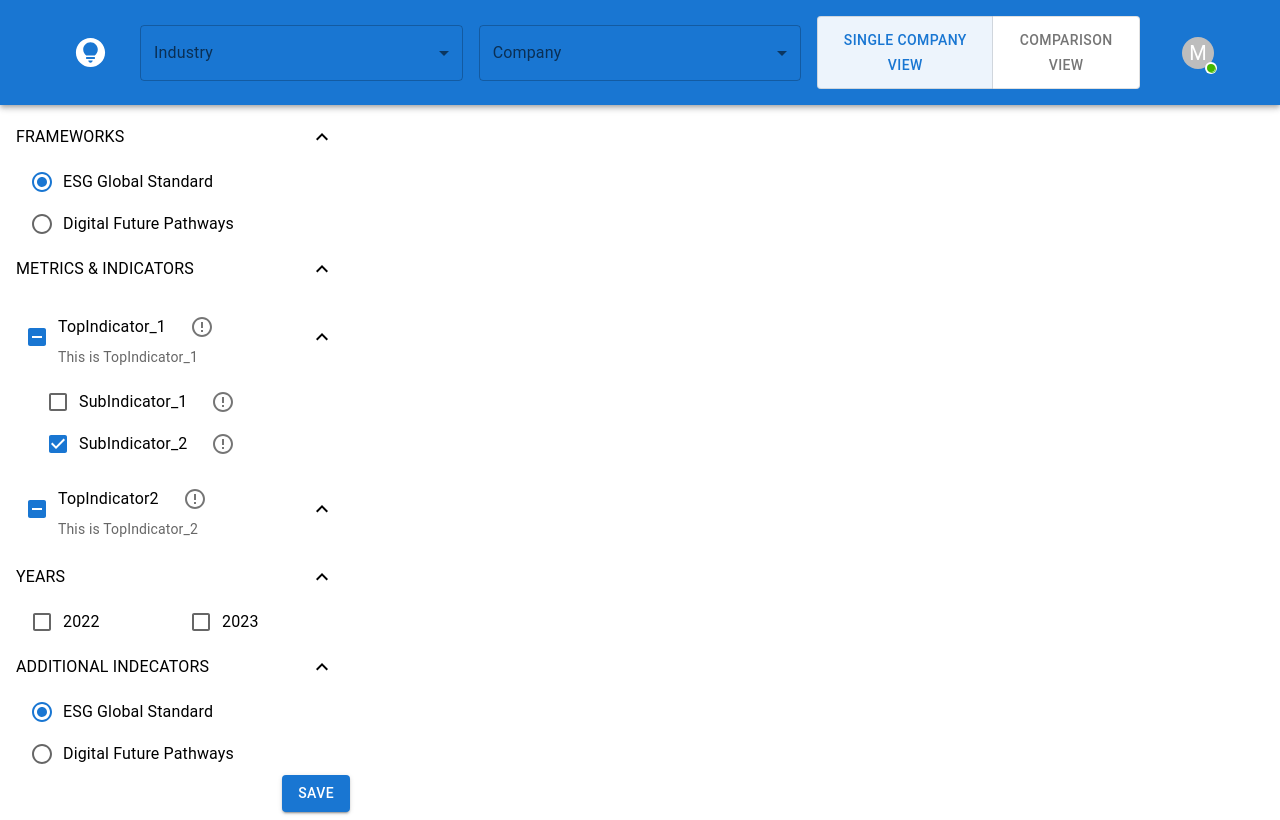
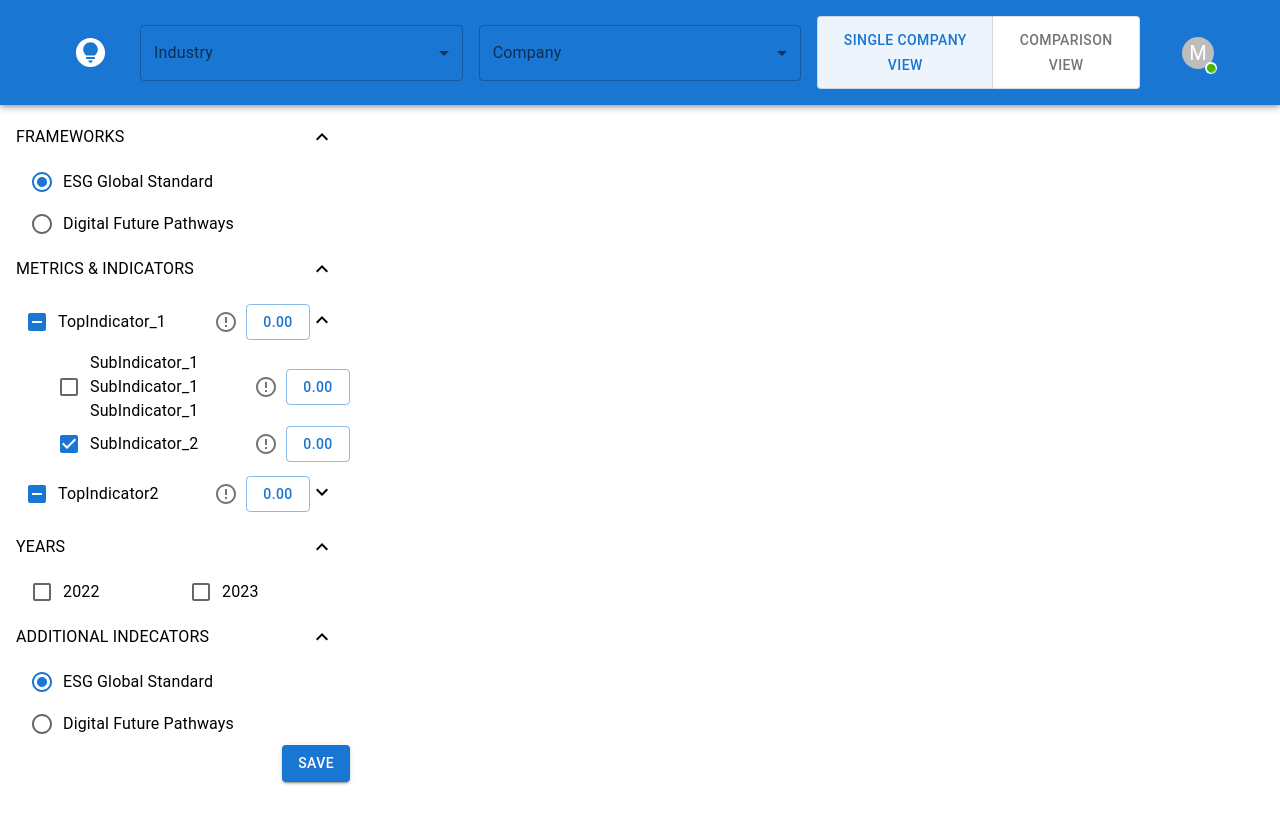
Before and after one commit to COMP9900-24T1-Nullbody/frontend, a React (Create React App) app: page /main in a window 1280 px wide. Both pictures are taken after a click on the button 202 px from the left and 327 px from the top of the page. Built offline with nearby package versions, Linux system fonts and the light colour scheme.

Commit message:
1. React.Fragment统一用Box进行替换 2. Metrics的部分进行了布局调整

```diff
--- a/src/components/AvatarMenu.jsx
+++ b/src/components/AvatarMenu.jsx
@@ -11,6 +11,7 @@ import Divider from "@mui/material/Divider";
 import PersonAdd from "@mui/icons-material/PersonAdd";
 import Settings from "@mui/icons-material/Settings";
 import Logout from "@mui/icons-material/Logout";
+import { Box } from "@mui/material";
 
 const StyledBadge = styled(Badge)(({ theme }) => ({
   "& .MuiBadge-badge": {
@@ -51,7 +52,7 @@ export default function AvatarMenu() {
   };
 
   return (
-    <React.Fragment>
+    <Box>
       <StyledBadge
         overlap="circular"
         anchorOrigin={{ vertical: "bottom", horizontal: "right" }}
@@ -102,6 +103,6 @@ export default function AvatarMenu() {
           Logout
         </MenuItem>
       </Menu>
-    </React.Fragment>
+    </Box>
   );
 }
--- a/src/components/CollapseSiders/Additions/Additions.jsx
+++ b/src/components/CollapseSiders/Additions/Additions.jsx
@@ -7,6 +7,7 @@ import ExpandLess from "@mui/icons-material/ExpandLess";
 import ExpandMore from "@mui/icons-material/ExpandMore";
 
 import FrameworkOptions from "../Frameworks/FrameworksOptions";
+import { Box } from "@mui/material";
 
 export default function CollapseAdditions() {
   const [open, setOpen] = React.useState(true);
@@ -16,7 +17,7 @@ export default function CollapseAdditions() {
   };
 
   return (
-    <React.Fragment>
+    <Box>
       <ListItemButton onClick={handleClick}>
         <ListItemText primary="ADDITIONAL INDECATORS" />
         {open ? <ExpandLess /> : <ExpandMore />}
@@ -25,6 +26,6 @@ export default function CollapseAdditions() {
       <Collapse in={open} timeout="auto" unmountOnExit>
         <FrameworkOptions />
       </Collapse>
-    </React.Fragment>
+    </Box>
   );
 }
--- a/src/components/CollapseSiders/Frameworks/Frameworks.jsx
+++ b/src/components/CollapseSiders/Frameworks/Frameworks.jsx
@@ -7,6 +7,7 @@ import ExpandLess from "@mui/icons-material/ExpandLess";
 import ExpandMore from "@mui/icons-material/ExpandMore";
 
 import FrameworkOptions from "./FrameworksOptions";
+import { Box } from "@mui/material";
 
 export default function CollapseFrameworks() {
   const [open, setOpen] = React.useState(true);
@@ -16,7 +17,7 @@ export default function CollapseFrameworks() {
   };
 
   return (
-    <React.Fragment>
+    <Box>
       <ListItemButton onClick={handleClick}>
         <ListItemText primary="FRAMEWORKS" />
         {open ? <ExpandLess /> : <ExpandMore />}
@@ -25,6 +26,6 @@ export default function CollapseFrameworks() {
       <Collapse in={open} timeout="auto" unmountOnExit>
         <FrameworkOptions />
       </Collapse>
-    </React.Fragment>
+    </Box>
   );
 }
--- a/src/components/CollapseSiders/Metrics/Metrics.jsx
+++ b/src/components/CollapseSiders/Metrics/Metrics.jsx
@@ -7,6 +7,7 @@ import ExpandLess from "@mui/icons-material/ExpandLess";
 import ExpandMore from "@mui/icons-material/ExpandMore";
 
 import MetricsOptions from "./MetricsOptions";
+import { Box } from "@mui/material";
 
 export default function CollapseMetrics() {
   const [open, setOpen] = React.useState(true);
@@ -16,7 +17,7 @@ export default function CollapseMetrics() {
   };
 
   return (
-    <React.Fragment>
+    <Box>
       <ListItemButton onClick={handleClick}>
         <ListItemText primary="METRICS & INDICATORS" />
         {open ? <ExpandLess /> : <ExpandMore />}
@@ -25,6 +26,6 @@ export default function CollapseMetrics() {
       <Collapse in={open} timeout="auto" unmountOnExit>
         <MetricsOptions />
       </Collapse>
-    </React.Fragment>
+    </Box>
   );
 }
--- a/src/components/CollapseSiders/Metrics/MetricsOptions.jsx
+++ b/src/components/CollapseSiders/Metrics/MetricsOptions.jsx
@@ -1,45 +1,135 @@
+/* eslint-disable react/prop-types */
 import React, { useState } from "react";
 import ListItemButton from "@mui/material/ListItemButton";
-import ListItemText from "@mui/material/ListItemText";
 import Collapse from "@mui/material/Collapse";
 import Checkbox from "@mui/material/Checkbox";
-import { FormControlLabel, Grid, IconButton, Tooltip } from "@mui/material";
+import { Box, IconButton, Tooltip, Typography } from "@mui/material";
 
 import ErrorOutlineOutlinedIcon from "@mui/icons-material/ErrorOutlineOutlined";
 import { ExpandLess, ExpandMore } from "@mui/icons-material";
 
+import WeightButton from "./WeightButton";
+
+// TopIndicator component
+const TopIndicator = ({ open, topIndicatorItem, onTopIndicatorClick }) => {
+  return (
+    <ListItemButton
+      onClick={() => onTopIndicatorClick(topIndicatorItem.topIndicator)}
+    >
+      <Box
+        sx={{
+          display: "flex",
+          alignItems: "center",
+          width: "100%",
+        }}
+      >
+        <Box>
+          <Checkbox
+            checked={topIndicatorItem.subIndicatorren.every(
+              (subIndicator) => subIndicator.checked
+            )}
+            indeterminate={
+              topIndicatorItem.subIndicatorren.some(
+                (subIndicator) => subIndicator.checked
+              ) &&
+              !topIndicatorItem.subIndicatorren.every(
+                (subIndicator) => subIndicator.checked
+              )
+            }
+            onChange={() => onTopIndicatorClick(topIndicatorItem.topIndicator)}
+          />
+        </Box>
+
+        <Box sx={{ flexGrow: 1 }}>
+          <Typography wrap="wrap">{topIndicatorItem.topIndicator}</Typography>
+        </Box>
+
+        <Box>
+          <Tooltip title={topIndicatorItem.description}>
+            <IconButton>
+              <ErrorOutlineOutlinedIcon />
+            </IconButton>
+          </Tooltip>
+        </Box>
+
+        <Box>
+          <WeightButton />
+        </Box>
+
+        <Box>{open ? <ExpandLess /> : <ExpandMore />}</Box>
+      </Box>
+    </ListItemButton>
+  );
+};
+
+// SubIndicator component
+const SubIndicator = ({ subIndicatorItem, onSubIndicatorClick }) => {
+  return (
+    <Box sx={{ display: "flex", alignItems: "center", width: "100%" }}>
+      <Box>
+        <Checkbox
+          checked={subIndicatorItem.checked}
+          onChange={() => onSubIndicatorClick(subIndicatorItem.subIndicator)}
+        />
+      </Box>
+
+      <Box sx={{ flexGrow: 1 }}>
+        <Typography>{subIndicatorItem.subIndicator}</Typography>
+      </Box>
+
+      <Box>
+        <Tooltip title={subIndicatorItem.description}>
+          <IconButton>
+            <ErrorOutlineOutlinedIcon />
+          </IconButton>
+        </Tooltip>
+      </Box>
+
+      <Box>
+        <WeightButton />
+      </Box>
+    </Box>
+  );
+};
+
+// NestedCheckbox component
 export default function NestedCheckbox() {
-  // State to store data
   const [data, setData] = useState([
     {
       topIndicator: "TopIndicator_1",
       description: "This is TopIndicator_1",
+      weight: 0.5,
       subIndicatorren: [
         {
-          subIndicator: "SubIndicator_1",
+          subIndicator: "SubIndicator_1 SubIndicator_1 SubIndicator_1",
           checked: false,
           description: "This is SubIndicator_1",
+          weight: 0.5,
         },
         {
           subIndicator: "SubIndicator_2",
           checked: true,
           description: "This is SubIndicator_2",
+          weight: 0.5,
         },
       ],
     },
     {
       topIndicator: "TopIndicator2",
       description: "This is TopIndicator_2",
+      weight: 0.5,
       subIndicatorren: [
         {
           subIndicator: "SubIndicator_1",
           checked: true,
           description: "This is SubIndicator_1",
+          weight: 0.5,
         },
         {
           subIndicator: "SubIndicator_2",
           checked: false,
           description: "This is SubIndicator_2",
+          weight: 0.5,
         },
       ],
     },
@@ -75,94 +165,43 @@ export default function NestedCheckbox() {
       }
       return topIndicatorItem;
     });
-
-    // Update state
     setData(updatedData);
   };
 
   return (
-    <React.Fragment>
+    <Box>
       {data.map((topIndicatorItem, index) => (
-        <React.Fragment key={index}>
-          <ListItemButton
-            onClick={() =>
-              handleTopIndicatorClick(topIndicatorItem.topIndicator)
-            }
-          >
-            <Checkbox
-              checked={topIndicatorItem.subIndicatorren.every(
-                (subIndicator) => subIndicator.checked
-              )}
-              indeterminate={
-                topIndicatorItem.subIndicatorren.some(
-                  (subIndicator) => subIndicator.checked
-                ) &&
-                !topIndicatorItem.subIndicatorren.every(
-                  (subIndicator) => subIndicator.checked
-                )
-              }
-              onChange={() =>
-                handleTopIndicatorClick(topIndicatorItem.topIndicator)
-              }
+        <Box key={index}>
+          <TopIndicator
+            topIndicatorItem={topIndicatorItem}
+            open={openTopIndicators[topIndicatorItem.topIndicator]}
+            onTopIndicatorClick={handleTopIndicatorClick}
+            onSubIndicatorClick={handleSubIndicatorClick}
           />
-            <ListItemText
-              primary={
-                <Grid container alignItems="center" spacing={2}>
-                  <Grid item>{topIndicatorItem.topIndicator}</Grid>
-                  <Grid item>
-                    <Tooltip title={topIndicatorItem.description}>
-                      <IconButton>
-                        <ErrorOutlineOutlinedIcon />
-                      </IconButton>
-                    </Tooltip>
-                  </Grid>
-                </Grid>
-              }
-              secondary={topIndicatorItem.description}
-            />
-            {open ? <ExpandLess /> : <ExpandMore />}
-          </ListItemButton>
           <Collapse
             in={openTopIndicators[topIndicatorItem.topIndicator]}
             timeout="auto"
             unmountOnExit
           >
-            <Grid container sx={{ pl: 6 }}>
+            <Box sx={{ pl: 6 }}>
               {topIndicatorItem.subIndicatorren.map(
                 (subIndicatorItem, subIndicatorIndex) => (
-                  <Grid item xs={12} key={subIndicatorIndex}>
-                    <FormControlLabel
-                      control={
-                        <Checkbox
-                          checked={subIndicatorItem.checked}
-                          onChange={() =>
+                  <SubIndicator
+                    key={subIndicatorIndex}
+                    subIndicatorItem={subIndicatorItem}
+                    onSubIndicatorClick={(subIndicator) =>
                       handleSubIndicatorClick(
                         topIndicatorItem.topIndicator,
-                              subIndicatorItem.subIndicator
+                        subIndicator
                       )
                     }
                   />
-                      }
-                      label={
-                        <Grid container alignItems="center" spacing={2}>
-                          <Grid item>{subIndicatorItem.subIndicator}</Grid>
-                          <Grid item>
-                            <Tooltip title={subIndicatorItem.description}>
-                              <IconButton>
-                                <ErrorOutlineOutlinedIcon />
-                              </IconButton>
-                            </Tooltip>
-                          </Grid>
-                        </Grid>
-                      }
-                    />
-                  </Grid>
                 )
               )}
-            </Grid>
+            </Box>
           </Collapse>
-        </React.Fragment>
+        </Box>
       ))}
-    </React.Fragment>
+    </Box>
   );
 }
--- /dev/null
+++ b/src/components/CollapseSiders/Metrics/WeightButton.jsx
@@ -0,0 +1,54 @@
+import React, { useState } from "react";
+import Button from "@mui/material/Button";
+import Slider from "@mui/material/Slider";
+import Typography from "@mui/material/Typography";
+import Dialog from "@mui/material/Dialog";
+import DialogTitle from "@mui/material/DialogTitle";
+import DialogContent from "@mui/material/DialogContent";
+import DialogActions from "@mui/material/DialogActions";
+import { Box } from "@mui/material";
+
+export default function WeightButton() {
+  const [weight, setWeight] = useState(0);
+  const [open, setOpen] = useState(false);
+
+  const handleSliderChange = (event, newValue) => {
+    setWeight(newValue);
+  };
+
+  const handleButtonClick = () => {
+    setOpen(true);
+  };
+
+  const handleClose = () => {
+    setOpen(false);
+  };
+
+  return (
+    <Box>
+      <Button variant="outlined" onClick={handleButtonClick}>
+        {weight.toFixed(2)}
+      </Button>
+      <Dialog open={open} onClose={handleClose}>
+        <DialogTitle>Adjust Weight</DialogTitle>
+        <DialogContent>
+          <Typography gutterBottom>
+            Please enter a value between 0 and 1
+          </Typography>
+          <Slider
+            value={weight}
+            onChange={handleSliderChange}
+            aria-labelledby="weight-slider"
+            step={0.01}
+            min={0}
+            max={1}
+            valueLabelDisplay="auto"
+          />
+        </DialogContent>
+        <DialogActions>
+          <Button onClick={handleClose}>Close</Button>
+        </DialogActions>
+      </Dialog>
+    </Box>
+  );
+}
--- a/src/components/CollapseSiders/Years/Years.jsx
+++ b/src/components/CollapseSiders/Years/Years.jsx
@@ -7,6 +7,7 @@ import ExpandLess from "@mui/icons-material/ExpandLess";
 import ExpandMore from "@mui/icons-material/ExpandMore";
 
 import YearsOptions from "./YearsOptions";
+import { Box } from "@mui/material";
 
 export default function CollapseYears() {
   const [open, setOpen] = React.useState(true);
@@ -16,7 +17,7 @@ export default function CollapseYears() {
   };
 
   return (
-    <React.Fragment>
+    <Box>
       <ListItemButton onClick={handleClick}>
         <ListItemText primary="YEARS" />
         {open ? <ExpandLess /> : <ExpandMore />}
@@ -25,6 +26,6 @@ export default function CollapseYears() {
       <Collapse in={open} timeout="auto" unmountOnExit>
         <YearsOptions />
       </Collapse>
-    </React.Fragment>
+    </Box>
   );
 }
--- a/src/pages/Main.jsx
+++ b/src/pages/Main.jsx
@@ -2,12 +2,13 @@ import React from "react";
 
 import NavBar from "../components/NavBar";
 import CollapseSiderMenu from "../components/CollapseSideMenu";
+import { Box } from "@mui/material";
 
 export default function Main() {
   return (
-    <React.Fragment>
+    <Box>
       <NavBar />
       <CollapseSiderMenu />
-    </React.Fragment>
+    </Box>
   );
 }
```
Also changed, not shown: src/pages/Login.jsx (+13 -11 lines), src/pages/Register.jsx (+15 -13 lines). Lines whose indentation alone changed are shown as unchanged.
